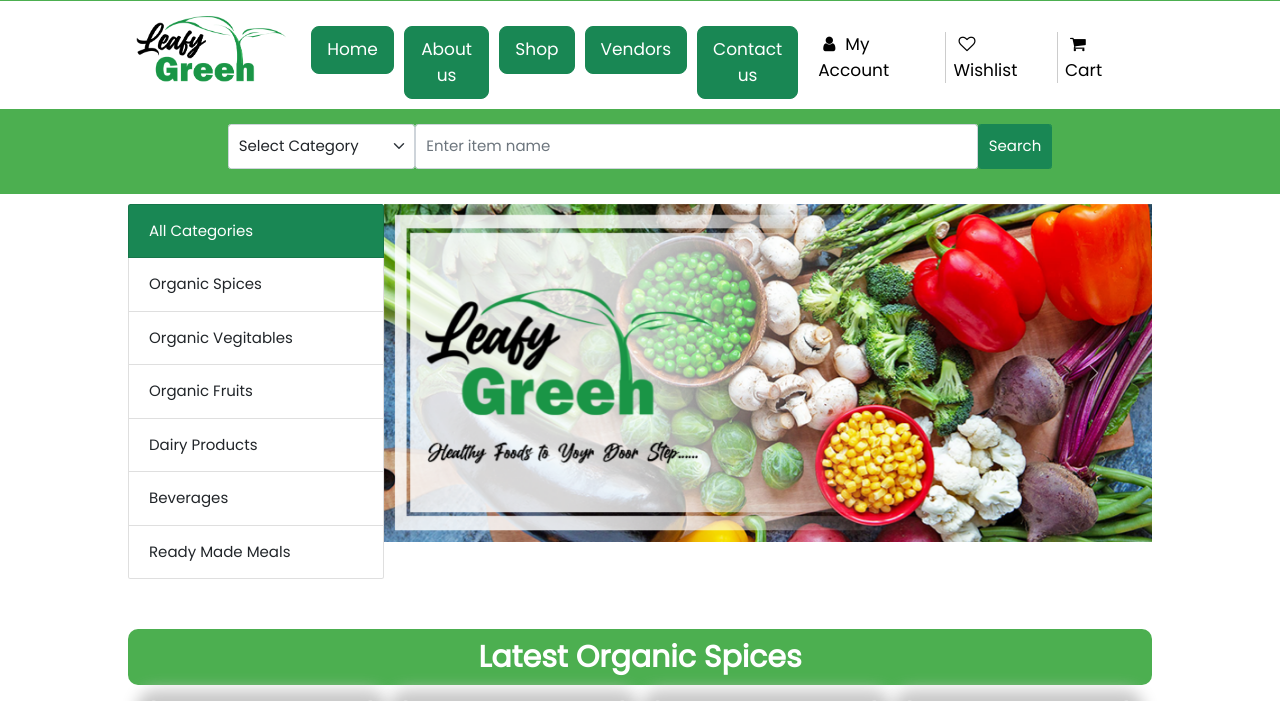
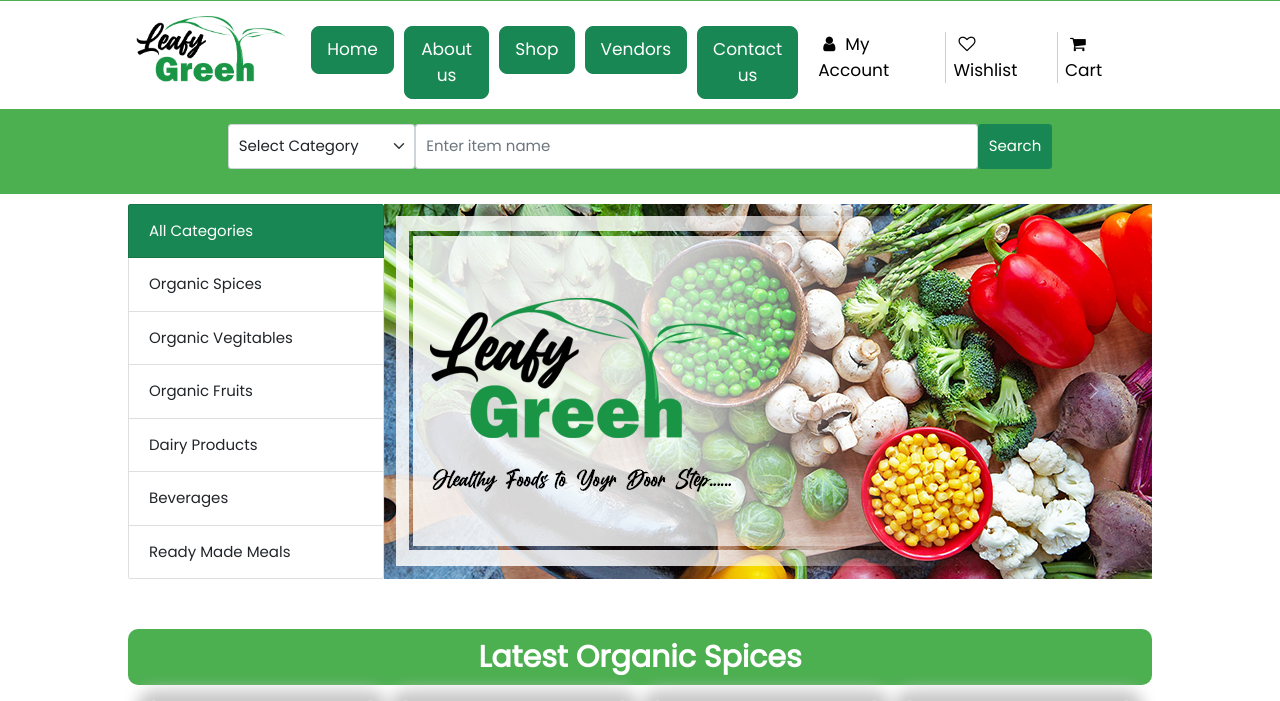
Before and after one commit to madushan-dev/Leafygreen-Oragnic_Food_Store_PHP_MySQL, a PHP site: page / in a window 1280 px wide. Shown: the part 57-758 px from the top of the page. Run offline with PHP 8.4, Linux system fonts and the light colour scheme.

Commit message:
banner image height bug correct

```diff
--- a/index.php
+++ b/index.php
@@ -56,7 +56,7 @@
                     </ol>
                     <div class="carousel-inner">
                         <div class="carousel-item active">
-                            <img class="d-block w-100" src="images/banners/1.png" alt="First slide">
+                            <img class="img-fluid" src="images/banners/1.png" alt="First slide">
                         </div>
                         <div class="carousel-item">
                             <img class="d-block w-100" src="images/banners/5.png" alt="Second slide">
--- a/styles/styles.css
+++ b/styles/styles.css
@@ -89,20 +89,16 @@ h2 {
   color: white;
   cursor: default;
 }
-.hero {
-  min-width: 60vh;
-}
+
 .hero .col {
   padding: 0;
 }
 .hero {
   padding-top: 10px;
 }
-.carousel-item img {
-  max-height: 375px;
-  object-fit: cover;
+.carousel-item .img-fluid {
+  max-width: inherit !important;
 }
-
 .category-title {
   background-color: #4caf50;
   padding: 10px 0;
```
